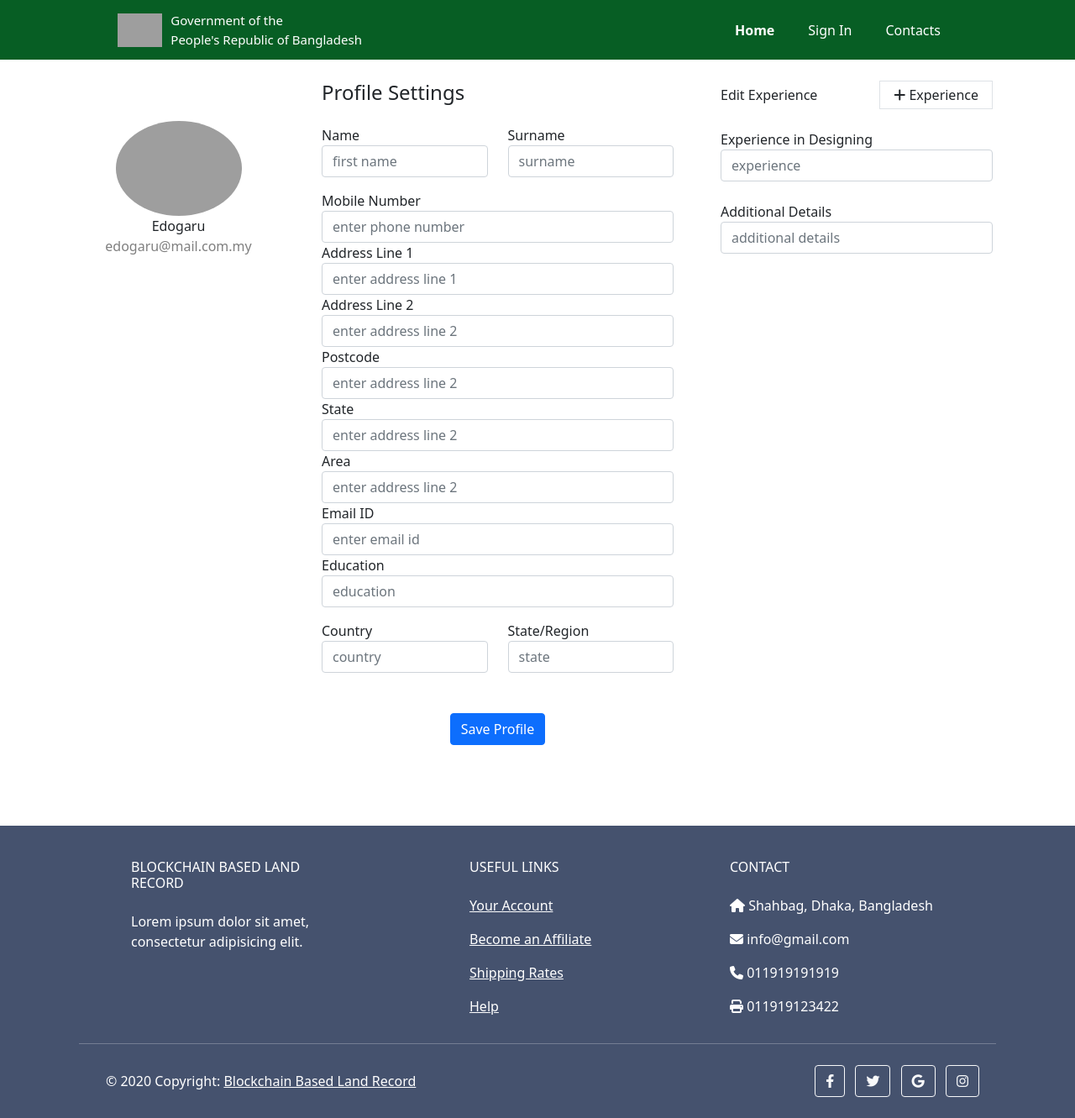
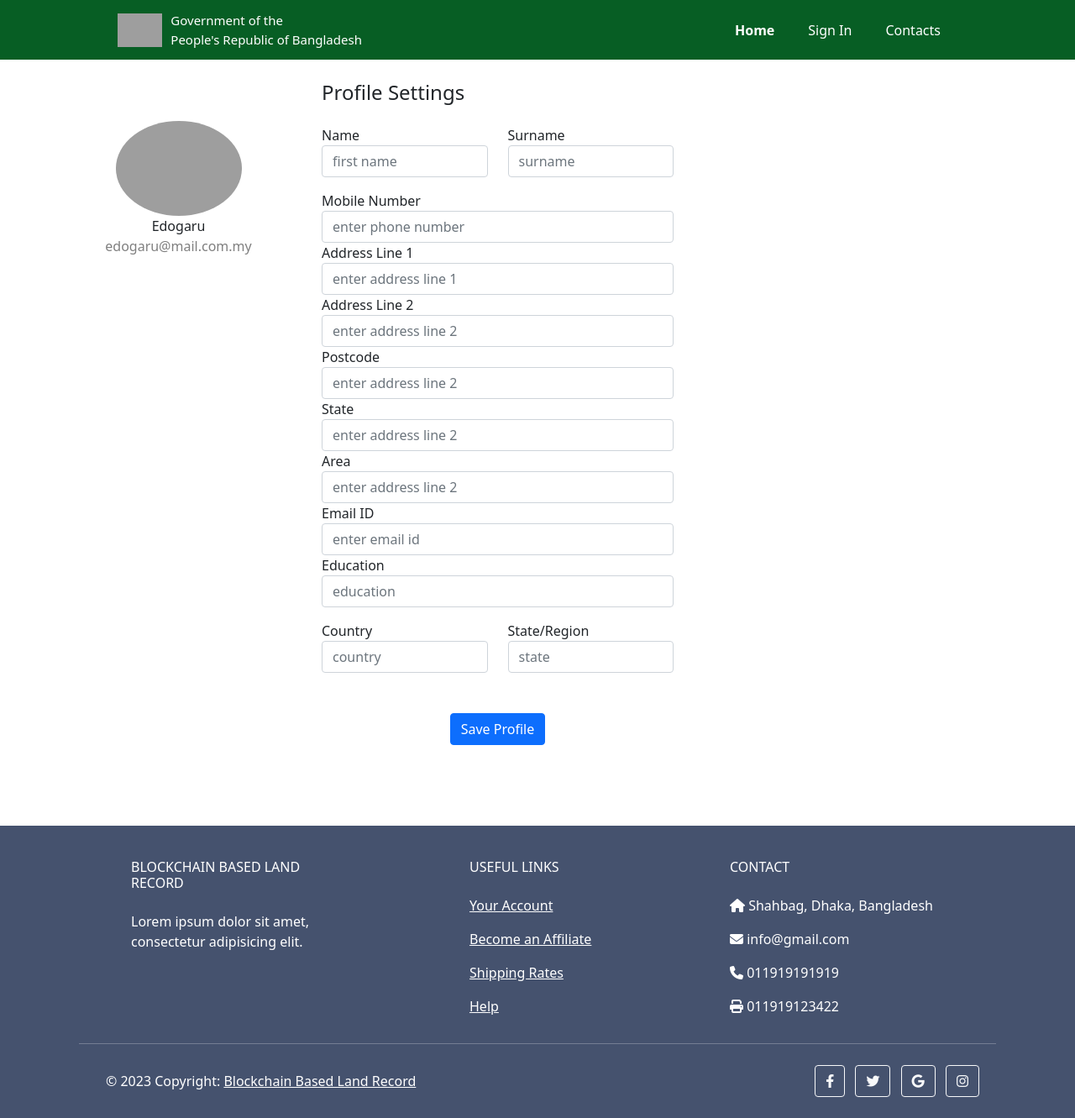
Before and after one commit to Mahdi3M/BLRM, a PHP site: page /user_profile_settings.php in a window 1280 px wide. Shown: the whole page at 84% size. Run offline with PHP 8.4, Linux system fonts and the light colour scheme; grey boxes are pictures that could not be loaded.

Commit message:
Carousal changed, small modifications

```diff
--- a/footer.php
+++ b/footer.php
@@ -1,5 +1,5 @@
 <!-- Footer -->
-<footer class="text-center text-lg-start text-white" style="background-color: #45526e">
+<footer class="text-center text-lg-start text-white" style="background-color: #45526e" id="footer">
     <!-- Grid container -->
     <div class="container p-4 pb-0">
         <!-- Section: Links -->
@@ -85,7 +85,7 @@
                 <div class="col-md-7 col-lg-8 text-center text-md-start">
                     <!-- Copyright -->
                     <div class="p-3">
-                        © 2020 Copyright:
+                        © 2023 Copyright:
                         <a class="text-white" href="https://mdbootstrap.com/">Blockchain Based Land Record</a>
                     </div>
                     <!-- Copyright -->
--- a/header.php
+++ b/header.php
@@ -9,7 +9,7 @@
       <div class="navbar-nav">
           <a class="nav-link active" aria-current="page" href="index.php" id="homenav">Home</a>
           <a class="nav-link" href="signin.php" id="signinnav">Sign In</a>
-          <a class="nav-link" href="#"  id="contactsnav">Contacts</a>
+          <a class="nav-link" href="#footer"  id="contactsnav">Contacts</a>
       </div>
     </div>
   </div>
--- a/index.php
+++ b/index.php
@@ -30,13 +30,13 @@
         </div>
         <div class="carousel-inner">
             <div class="carousel-item active">
-                <img src="assets/img/Banner1.png" class="d-block w-100" alt="...">
+                <img src="assets/img/banner6.jpg" class="d-block w-100" alt="...">
             </div>
             <div class="carousel-item">
-                <img src="assets/img/Banner2.png" class="d-block w-100" alt="...">
+                <img src="assets/img/banner7.jpg" class="d-block w-100" alt="...">
             </div>
             <div class="carousel-item">
-                <img src="assets/img/Banner3.png" class="d-block w-100" alt="...">
+                <img src="assets/img/banner8.jpg" class="d-block w-100" alt="...">
             </div>
         </div>
         <button class="carousel-control-prev" type="button" data-bs-target="#carouselExampleIndicators" data-bs-slide="prev">
--- a/user_profile_settings.php
+++ b/user_profile_settings.php
@@ -51,13 +51,13 @@
                     <div class="mt-5 text-center"><button class="btn btn-primary profile-button" type="button">Save Profile</button></div>
                 </div>
             </div>
-            <div class="col-md-4">
+            <!-- <div class="col-md-4">
                 <div class="p-3 py-5">
                     <div class="d-flex justify-content-between align-items-center experience"><span>Edit Experience</span><span class="border px-3 p-1 add-experience"><i class="fa fa-plus"></i>&nbsp;Experience</span></div><br>
                     <div class="col-md-12"><label class="labels">Experience in Designing</label><input type="text" class="form-control" placeholder="experience" value=""></div> <br>
                     <div class="col-md-12"><label class="labels">Additional Details</label><input type="text" class="form-control" placeholder="additional details" value=""></div>
                 </div>
-            </div>
+            </div> -->
         </div>
     </div>
 
```
Also changed, not shown: assets/img/Banner4.jpg (added), assets/img/Banner5.jpg (added), assets/img/banner6.jpg (added), assets/img/banner7.jpg (added), assets/img/banner8.jpg (added).
